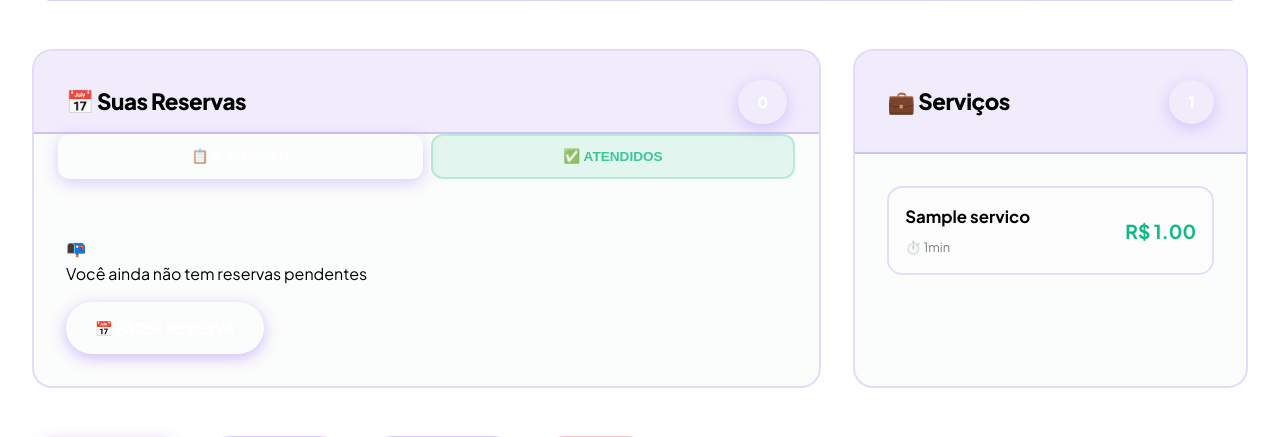
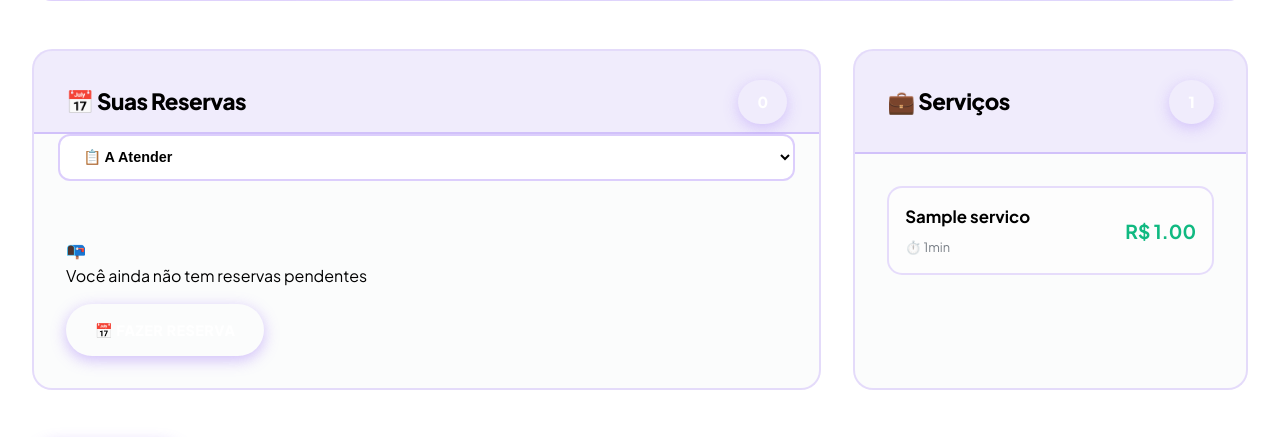
Before and after one commit to mw9nqb4sb7-svg/Projeto_barberagen, a Flask app: a page that uses templates/usuario_dashboard.html in a window 1280 px wide. Shown: the part 315-752 px from the top of the page. Run offline with Flask 3, Linux system fonts and the light colour scheme; tables that the repository leaves empty hold one stand-in row (values such as "Sample post"); grey boxes marked "Sample" are stand-in pictures; parts of the project's set-up code (start-up, migrations or seed data) failed here and were passed over; some libraries are stand-ins or nearby versions.

Commit message:
feat: substitui botões por select dropdown no filtro de reservas (A Atender/Atendidos)

```diff
--- a/templates/usuario_dashboard.html
+++ b/templates/usuario_dashboard.html
@@ -742,19 +742,21 @@
                     <span class="card-badge">{{ total_reservas }}</span>
                 </div>
 
-                <!-- Botões de Filtro (apenas para clientes) -->
+                <!-- Filtro de Reservas (apenas para clientes) -->
                 {% if user_type == 'cliente' %}
-                <div style="padding: 0 1.5rem 1.5rem; display: flex; gap: 0.5rem; justify-content: flex-start;">
-                    <button id="btn-pendentes" type="button" style="flex: 1; display: inline-flex; align-items: center; justify-content: center; gap: 0.5rem; padding: 0.8rem 1.2rem; text-align: center; background: linear-gradient(135deg, var(--cor-primaria) 0%, var(--cor-secundaria) 100%); color: #ffffff; text-decoration: none; font-weight: 700; font-size: 0.85rem; border-radius: 12px; transition: all 0.3s ease; border: 2px solid transparent; box-shadow: 0 4px 15px rgba(139, 92, 246, 0.3); cursor:pointer;" >📋 A ATENDER</button>
-                    <button id="btn-atendidos" type="button" style="flex: 1; display: inline-flex; align-items: center; justify-content: center; gap: 0.5rem; padding: 0.8rem 1.2rem; text-align: center; background: rgba(16, 185, 129, 0.1); color: rgba(16, 185, 129, 0.8); text-decoration: none; font-weight: 700; font-size: 0.85rem; border-radius: 12px; transition: all 0.3s ease; border: 2px solid rgba(16, 185, 129, 0.2); box-shadow: none; cursor:pointer;" >✅ ATENDIDOS</button>
+                <div style="padding: 0 1.5rem 1.5rem;">
+                    <select id="filtro-reservas" style="width: 100%; padding: 0.8rem 1.2rem; font-size: 0.9rem; font-weight: 600; border: 2px solid rgba(139, 92, 246, 0.3); border-radius: 12px; background: white; color: var(--cor-texto); cursor: pointer; transition: all 0.3s ease;">
+                        <option value="pendentes">📋 A Atender</option>
+                        <option value="atendidos">✅ Atendidos</option>
+                    </select>
                 </div>
                 <script>
                 document.addEventListener('DOMContentLoaded', function() {
                     const slug = '{{ barbearia.slug }}';
                     const reservasList = document.querySelector('.reservas-list');
                     const badge = document.querySelector('.card-badge');
-                    const btnPendentes = document.getElementById('btn-pendentes');
-                    const btnAtendidos = document.getElementById('btn-atendidos');
+                    const filtroSelect = document.getElementById('filtro-reservas');
+
                     function renderReservas(reservas) {
                         let html = '';
                         reservas.slice(0,5).forEach(function(r) {
@@ -780,33 +782,18 @@
                         reservasList.innerHTML = html;
                         badge.textContent = reservas.length;
                     }
-                    function setActive(filtro) {
-                        if (filtro === 'atendidos') {
-                            btnAtendidos.style.background = 'linear-gradient(135deg, #10b981 0%, #059669 100%)';
-                            btnAtendidos.style.color = '#fff';
-                            btnAtendidos.style.border = '2px solid transparent';
-                            btnPendentes.style.background = 'rgba(139, 92, 246, 0.1)';
-                            btnPendentes.style.color = 'rgba(139, 92, 246, 0.8)';
-                            btnPendentes.style.border = '2px solid rgba(139, 92, 246, 0.2)';
-                        } else {
-                            btnPendentes.style.background = 'linear-gradient(135deg, var(--cor-primaria) 0%, var(--cor-secundaria) 100%)';
-                            btnPendentes.style.color = '#fff';
-                            btnPendentes.style.border = '2px solid transparent';
-                            btnAtendidos.style.background = 'rgba(16, 185, 129, 0.1)';
-                            btnAtendidos.style.color = 'rgba(16, 185, 129, 0.8)';
-                            btnAtendidos.style.border = '2px solid rgba(16, 185, 129, 0.2)';
-                        }
-                    }
+
                     function fetchReservas(filtro) {
-                        setActive(filtro);
                         fetch(`/${slug}/api/reservas_cliente?filtro=${filtro}`)
                             .then(r => r.json())
                             .then(data => {
                                 renderReservas(data.reservas);
                             });
                     }
-                    btnPendentes.addEventListener('click', function() { fetchReservas('pendentes'); });
-                    btnAtendidos.addEventListener('click', function() { fetchReservas('atendidos'); });
+
+                    filtroSelect.addEventListener('change', function() {
+                        fetchReservas(this.value);
+                    });
                 });
                 </script>
                 {% endif %}
```
